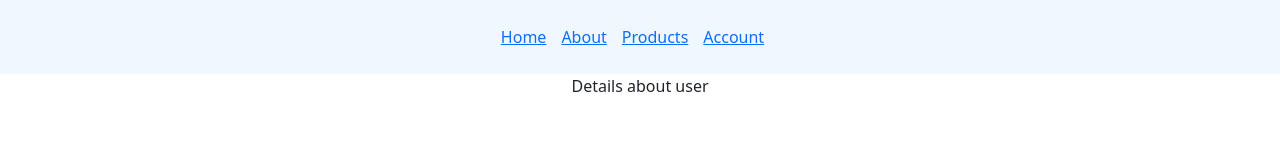
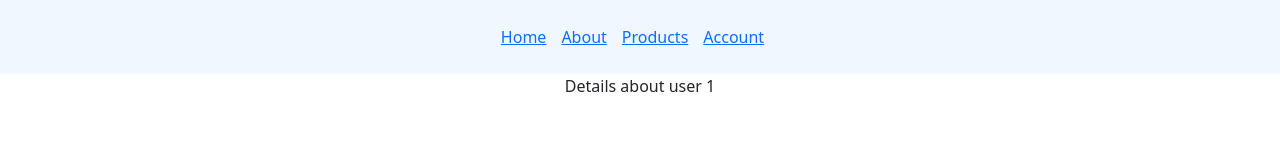
Before and after one commit to ZachyDev/Contact-Tacker, a React (Create React App) app in the folder app/: page /users/1 in a window 1280 px wide. Shown: the top 164 px of the page. Built offline with nearby package versions, Linux system fonts and the light colour scheme.

Commit message:
:tada: URL params

```diff
--- a/app/src/components/UserDetails.js
+++ b/app/src/components/UserDetails.js
@@ -1,8 +1,12 @@
 import React from 'react'
+import { useParams } from 'react-router-dom';
 
 function UserDetails() {
+  const { userId } = useParams();
+  // const userId = params.userId;
+
   return (
-    <div>Details about user</div>
+    <div>Details about user {userId}</div>
   )
 }
 
```
